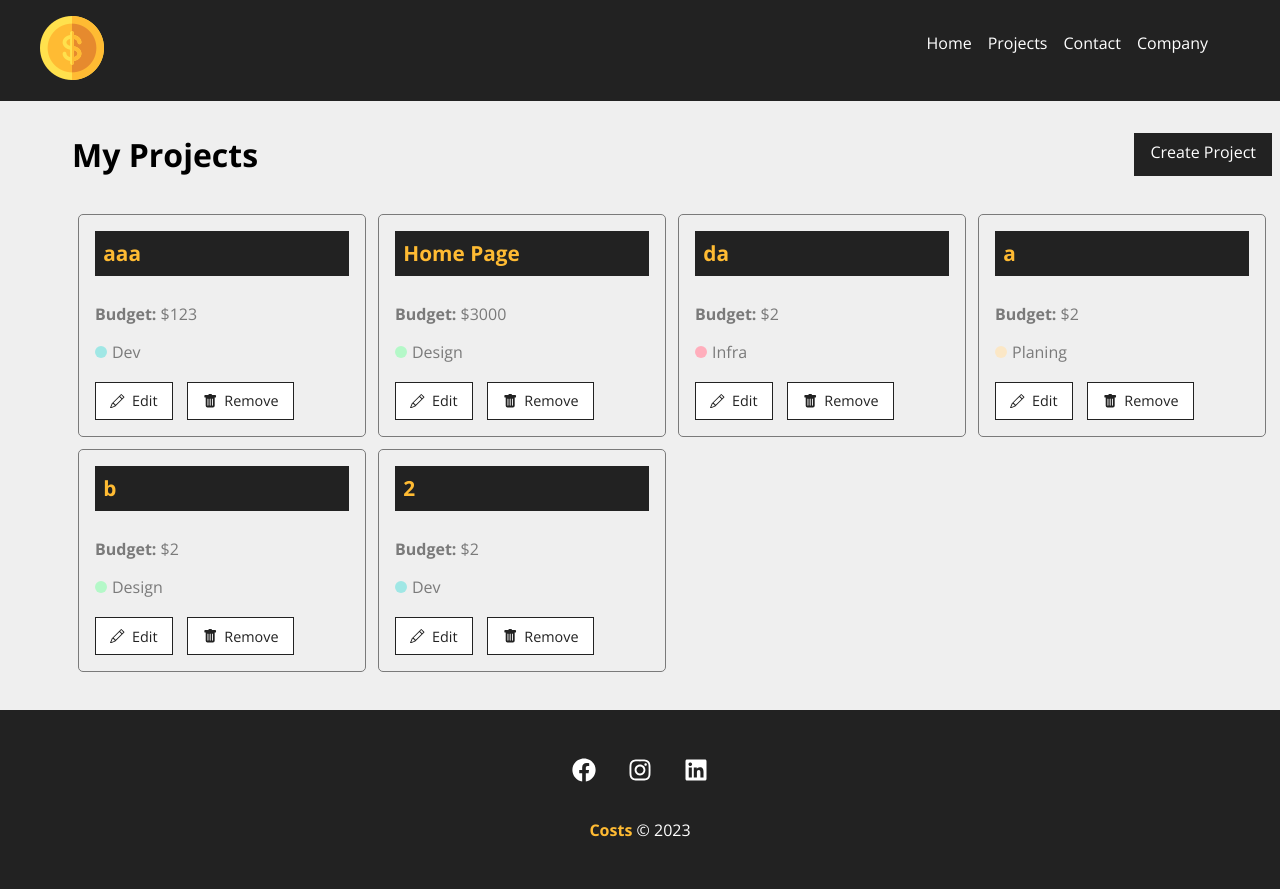
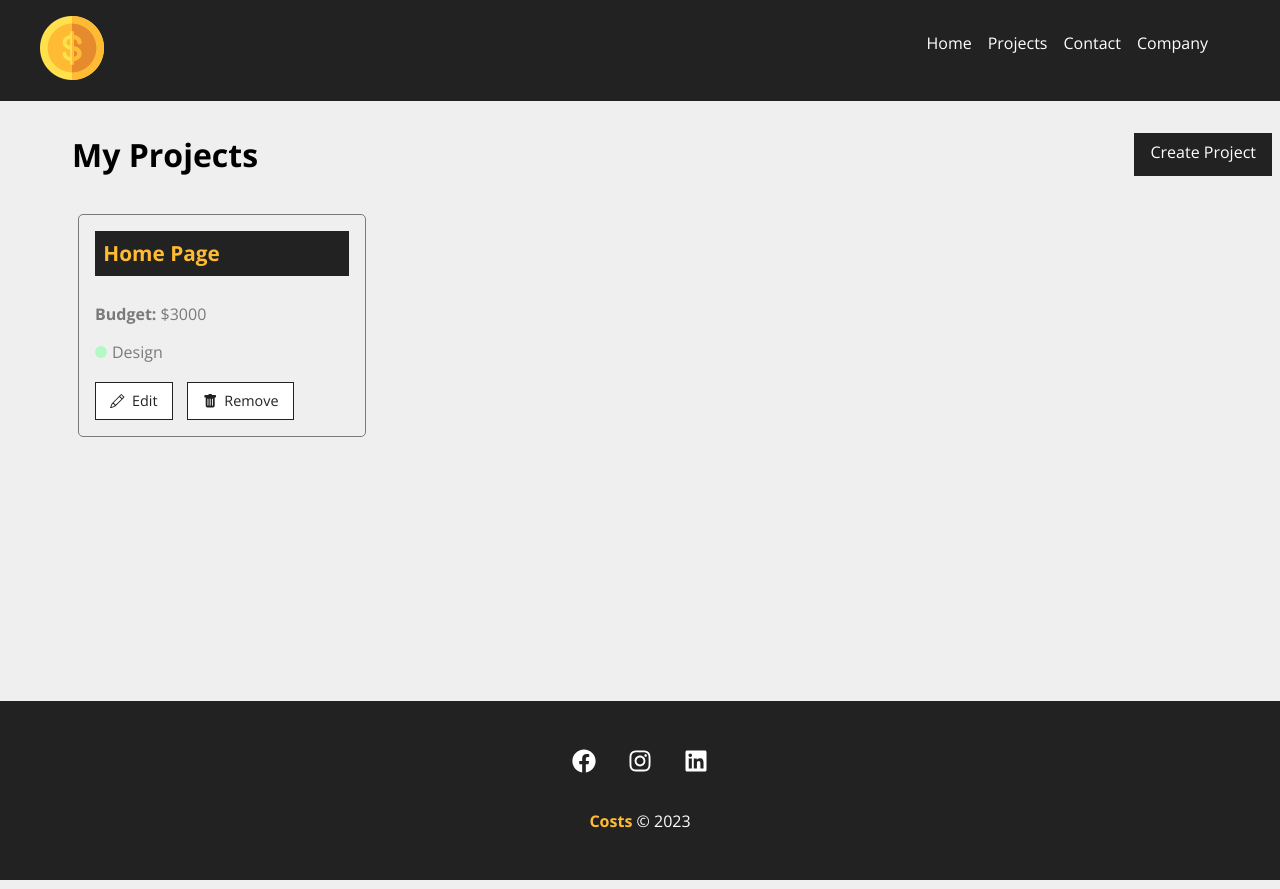
Before and after one commit to JuniorWender/Costs, a React (Create React App) app: page /Projects in a window 1280 px wide. Shown: the top 889 px of the page. Built offline with nearby package versions, Linux system fonts and the light colour scheme; data requests are answered from the project's data file.

Commit message:
Add Loader comp and delete project function

```diff
--- a/db.json
+++ b/db.json
@@ -1,16 +1,5 @@
 {
   "projects": [
-    {
-      "name": "aaa",
-      "budget": "123",
-      "category": {
-        "id": "2",
-        "name": "Dev"
-      },
-      "cost": 0,
-      "services": [],
-      "id": 1
-    },
     {
       "name": "Home Page",
       "budget": "3000",
@@ -21,50 +10,6 @@
       "cost": 0,
       "services": [],
       "id": 2
-    },
-    {
-      "name": "da",
-      "budget": "2",
-      "category": {
-        "id": "1",
-        "name": "Infra"
-      },
-      "cost": 0,
-      "services": [],
-      "id": 3
-    },
-    {
-      "name": "a",
-      "budget": "2",
-      "category": {
-        "id": "4",
-        "name": "Planing"
-      },
-      "cost": 0,
-      "services": [],
-      "id": 4
-    },
-    {
-      "name": "b",
-      "budget": "2",
-      "category": {
-        "id": "3",
-        "name": "Design"
-      },
-      "cost": 0,
-      "services": [],
-      "id": 5
-    },
-    {
-      "category": {
-        "id": "2",
-        "name": "Dev"
-      },
-      "name": "2",
-      "budget": "2",
-      "cost": 0,
-      "services": [],
-      "id": 6
     }
   ],
   "Categories": [
--- /dev/null
+++ b/src/components/layout/Loading.js
@@ -0,0 +1,14 @@
+import loading from '../../img/loading.svg'
+
+import styles from './Loading.module.css'
+
+
+function Loading() {
+    return (
+        <div className={styles.loader_container}>
+            <img className={styles.loader} src={loading} alt="loading" />
+        </div>
+    )
+}
+
+export default Loading;
--- /dev/null
+++ b/src/components/layout/Loading.module.css
@@ -0,0 +1,11 @@
+.loader_container {
+    width: 100%;
+    height: 100%;
+    display: flex;
+    justify-content: center;
+    align-items: center;
+}
+
+.loader {
+    width: 50px;
+}
--- a/src/components/pages/Projects.js
+++ b/src/components/pages/Projects.js
@@ -3,6 +3,7 @@ import { useState, useEffect } from "react";
 
 import Message from "../layout/Message";
 import Container from "../layout/Container";
+import Loading from "../layout/Loading";
 import LinkButton from "../layout/LinkButton";
 import ProjectCard from "../project/ProjectCard";
 
@@ -11,6 +12,8 @@ import styles from './Projects.module.css'
 function Projects() {
 
     const [projects, setProjects] = useState([])
+    const [removeLoading, SetremoveLoading] = useState(false)
+    const [projectMessage, setProjectMessage] = useState('')
 
     const location = useLocation()
     let message = ''
@@ -20,6 +23,7 @@ function Projects() {
     }
 
     useEffect( () => {
+       setTimeout(() => {
             fetch('http://localhost:5000/projects', {
                 method: 'GET',
                 Headers: {
@@ -29,9 +33,25 @@ function Projects() {
             .then((resp) => resp.json())
             .then((data) => {
                 setProjects(data)
+                SetremoveLoading(true)
             })
             .catch((error) => console.log(error))
+       }, 300)
     }, []);
+
+    function removeProject(id){
+        fetch(`http://localhost:5000/projects/${id}`, {
+            method: 'DELETE',
+            headers: {
+                'Content-Type' : 'application/json'
+            },
+        }).then(resp => resp.json())
+          .then(() => {
+            setProjects(projects.filter((project) => project.id !== id))
+            setProjectMessage('Project Removed With Success!')
+          })
+          .catch(error => console.log(error))
+    }
 
     return (
         <div className={ styles.project_container } >
@@ -39,9 +59,8 @@ function Projects() {
                 <h1>My Projects</h1>
                 <LinkButton to="/NewProject" text="Create Project"/>
             </div>
-            {message &&
-                <Message type="sucess" msg={message} />
-            }
+            {message &&  <Message type="sucess" msg={message} /> }
+            {projectMessage &&  <Message type="sucess" msg={projectMessage} /> }
             <Container customClass="start">
                 {projects.length > 0 &&
                     projects.map((project) => (
@@ -50,10 +69,15 @@ function Projects() {
                             name={project.name}
                             budget={project.budget}
                             category={project.category.name}
+                            handleRemove={removeProject}
                             key={project.id}
                         />
                     ))
                 }
+                {!removeLoading && <Loading/> }
+                {removeLoading && projects.length === 0 &&(
+                    <p>You Haven't Projects!</p>
+                )}
             </Container>
         </div>
     )
--- a/src/components/project/ProjectCard.js
+++ b/src/components/project/ProjectCard.js
@@ -4,6 +4,12 @@ import { Link } from 'react-router-dom'
 import styles from './ProjectCard.module.css'
 
 function ProjectCard({id, name, budget, category, handleRemove}) {
+
+    const remove = (e) => {
+        e.preventDefault()
+        handleRemove(id)
+    }
+
     return (
         <div className={styles.project_card}>
             <h4>{name}</h4>
@@ -17,7 +23,7 @@ function ProjectCard({id, name, budget, category, handleRemove}) {
                 <Link to="/">
                     <BsPencil/> Edit
                 </Link>
-                <button>
+                <button onClick={remove}>
                     <BsFillTrashFill /> Remove
                 </button>
             </div>
```
Lines whose indentation alone changed are shown as unchanged.
